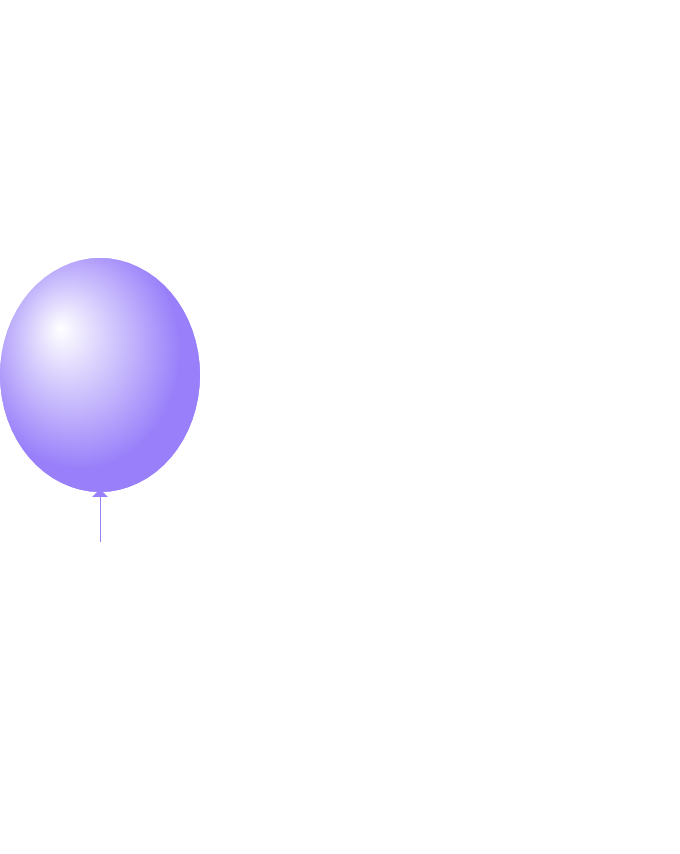
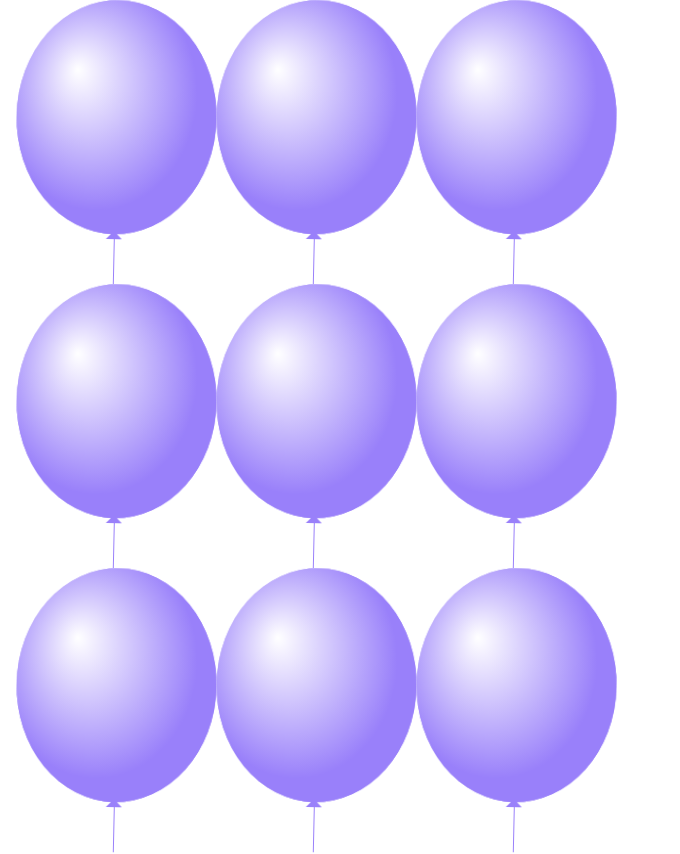
Before and after one commit to krojerLukas/pop-a-balloon, a React (Vite) app: page / in a window 1280 px wide. Shown: the whole page, without its empty margins (0-680 px from the left). Before the commit the page ends 800 px from the top, so only its background shows below. Built offline with nearby package versions, Linux system fonts and the light colour scheme.

Commit message:
balloon grid

```diff
--- a/src/App.jsx
+++ b/src/App.jsx
@@ -5,7 +5,41 @@ import "./css/general.css"
 function App() {
 
   return (
-      <Balloon color={"#9980FA"} id={"1"} />
+      <div className="grid">
+        <div className="row">
+          <div className="column">
+            <Balloon color={"#9980FA"} id={"1"} />
+          </div>
+          <div className="column">
+            <Balloon color={"#9980FA"} id={"2"} />
+          </div>
+          <div className="column">
+            <Balloon color={"#9980FA"} id={"3"} />
+          </div>
+        </div>
+        <div className="row">
+          <div className="column">
+            <Balloon color={"#9980FA"} id={"4"}/>
+          </div>
+          <div className="column">
+            <Balloon color={"#9980FA"} id={"5"}/>
+          </div>
+          <div className="column">
+            <Balloon color={"#9980FA"} id={"6"}/>
+          </div>
+        </div>
+        <div className="row">
+          <div className="column">
+            <Balloon color={"#9980FA"} id={"7"}/>
+          </div>
+          <div className="column">
+            <Balloon color={"#9980FA"} id={"8"}/>
+          </div>
+          <div className="column">
+            <Balloon color={"#9980FA"} id={"9"}/>
+          </div>
+        </div>
+      </div>
   )
 }
 
--- a/src/components/Balloon.jsx
+++ b/src/components/Balloon.jsx
@@ -1,15 +1,17 @@
 import "../css/balloon.css"
+import { useState } from "react";
 
-const Balloon = ({id, color}) => {
+const Balloon = ({props, id, color}) => {
+    const [isActive, setIsActive] = useState(false);
+    const [isPopped, setIsPopped] = useState(false);
+    const isMoving = true;
+
     const balloonWidth = 200;
     const balloonHeight = balloonWidth * 1.17;
     const threadHeight = 50;
 
     return (
-        <div
-            className="balloon"
-            style={{color: color}}
-        >
+        <div className="balloon balloon--moving" style={{color: color}}>
             <svg
                 className="balloon-svg"
                 xmlns="http://www.w3.org/2000/svg"
--- a/src/css/balloon.css
+++ b/src/css/balloon.css
@@ -1,3 +1,18 @@
+
 .balloon {
     max-width: 200px;
 }
+
+.balloon--moving {
+    animation: balloon-moving 5s ease-in-out 1s infinite alternate;
+    transform-origin: 50% 300%;
+}
+
+@keyframes balloon-moving {
+    25% {
+        transform: rotate(-2deg);
+    }
+    75% {
+        transform: rotate(2deg);
+    }
+}
--- a/src/css/general.css
+++ b/src/css/general.css
@@ -9,3 +9,7 @@ svg {
     width: 100%;
     vertical-align: middle;
 }
+
+.row {
+    display: flex;
+}
```
